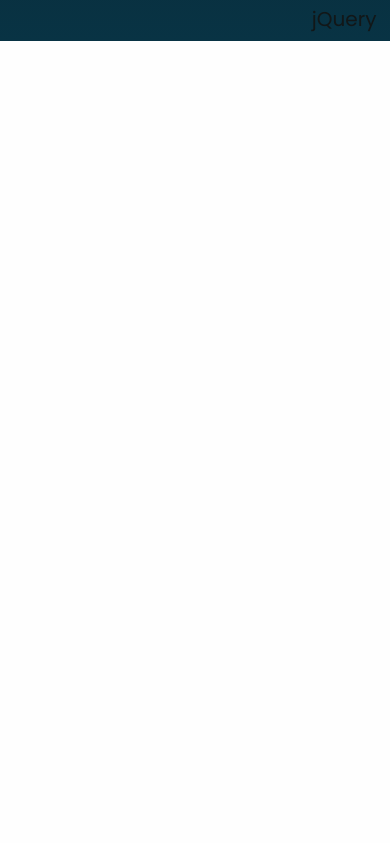
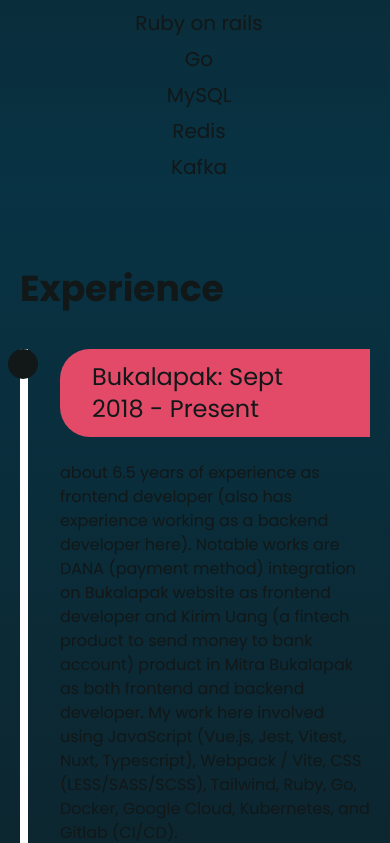
Before and after one commit to yudi-chang/portofolio-yudi-chang, a Next.js app: page / in a window 390 px wide. Shown: the part 2064-2907 px from the top of the page. Before the commit the page ends 2105 px from the top, so only its background shows below. Built offline with nearby package versions, Linux system fonts and the light colour scheme.

Commit message:
experience section

```diff
--- /dev/null
+++ b/app/components/Experience.module.scss
@@ -0,0 +1,26 @@
+.timelineBox {
+  @apply relative;
+
+  &::before {
+    @apply content-[''] absolute top-0 w-[30px] h-[30px] rounded-full;
+    background-color: var(--primary-color);
+    left: -20px;
+  }
+
+  &:nth-child(odd) {
+
+    &::before {
+      @apply left-auto;
+      right: -11px;
+    }
+  }
+
+  @media (max-width: 1024px) {
+
+    &:nth-child(odd) {
+      &::before {
+        left: -20px;
+      }
+    }
+  }
+}
--- /dev/null
+++ b/app/components/Experience.tsx
@@ -0,0 +1,63 @@
+import Container from "./Container";
+import useAnimateOnScroll, { applyAnimationClass } from "../hooks/useAnimateScroll";
+import styles from './Experience.module.scss';
+
+const Timeline = () => {
+  interface Event {
+    header: string;
+    color: string;
+    description: string;
+    logo?: string;
+  }
+
+  const events: Event[] = [
+    {
+      header: "Bukalapak: Sept 2018 - Present",
+      color: "bg-[#E24A68]",
+      description: "about 6.5 years of experience as frontend developer (also has experience working as a backend developer here). Notable works are DANA (payment method) integration on Bukalapak website as frontend developer and Kirim Uang (a fintech product to send money to bank account) product in Mitra Bukalapak as both frontend and backend developer. My work here involved using JavaScript (Vue.js, Jest, Vitest, Nuxt, Typescript), Webpack / Vite, CSS (LESS/SASS/SCSS), Tailwind, Ruby, Go, Docker, Google Cloud, Kubernetes, and Gitlab (CI/CD)."
+    },
+    {
+      header: "Xtremax: Feb 2016 - Sept 2018",
+      color: "bg-[#FBCA3E]",
+      description: "2.5 years of experience as frontend developer. Most of My work here involved using CSS (LESS/SASS), pug / jade, and JavaScript (Including jQuery). Notable works are Singapore Night Festival (2016 sites and 2017 sites and singapore singstat infographic site."
+    },
+    {
+      header: "Freelance: July 2015 - January 2016",
+      color: "bg-[#4CADAD]",
+      description: "6 months of work on pasarlaut.com website as frontend developer,freelanced and contributed a bit to backend development. My work here involved using CSS, JavaScript (including jQuery), Laravel and MySQL"
+    }
+  ]
+  return (
+    <>
+      <div className="border-l-8 border-[#fefefe] lg:w-1/2 lg:ml-auto">
+        {events.map((event, index) => (
+          <div className={`mb-10 pl-8 relative ${styles.timelineBox} ${index % 2 === 0 && 'lg:right-full lg:pl-0 lg:pr-[30px]' }`} key={index}>
+            <div className={`px-8 py-3 ${event.color}  ${index % 2 === 0 && 'lg:rounded-tr-[30px] lg:rounded-br-[30px] lg:rounded-none' } rounded-tl-[30px] rounded-bl-[30px] mb-6`}>
+              <h3>{event.header}</h3>
+            </div>
+            <div className="mt-4">{event.description}</div>
+          </div>
+        ))}
+      </div>
+    </>
+  )
+}
+
+
+const Experience = () => {
+  const sectionAnimationId = "experience-section";
+  const isSectionVisible = useAnimateOnScroll(sectionAnimationId);
+
+  return (
+    <section className="py-20 bg-gradient-to-b from-cyan-950 to-[#121718]" id={sectionAnimationId}>
+      <Container>
+        <h1 className={`${applyAnimationClass(isSectionVisible, 'animate__fadeInUp')} font-bold mb-10`}>Experience</h1>
+        <div className={applyAnimationClass(isSectionVisible, 'animate__fadeInUp')}>
+          <Timeline />
+        </div>
+      </Container>
+    </section>
+  )
+}
+
+export default Experience
--- a/app/components/Skills.tsx
+++ b/app/components/Skills.tsx
@@ -4,7 +4,7 @@
 
 const Illustration = () => {
   return (
-    <div className="w-[300px] h-[600px] relative">
+    <div className="hidden lg:block w-[300px] h-[600px] relative">
       <Parallax
         translateX={['-100px', '0px']}
         className="absolute z-10 top-[20%] left-0"
@@ -144,24 +144,24 @@
   return (
     <section className="bg-gradient-to-b from-[#121718] to-cyan-950" id={sectionAnimationId}>
       <Container>
-        <h1 className="text-center mb-20 font-bold">Skills</h1>
-        <div className="flex justify-between">
-          <div className={`${applyAnimationClass(isSectionVisible, 'animate__fadeInLeft')}`}>
+        <h1 className={`${applyAnimationClass(isSectionVisible, 'animate__fadeInUp')} text-center mb-10 md:mb-20 font-bold`}>Skills</h1>
+        <div className="flex-col flex sm:flex-row sm:justify-center gap-10 sm:gap-20 lg:justify-between">
+          <div className={`${applyAnimationClass(isSectionVisible, 'animate__fadeInLeft')} text-center order-2 lg:order-none lg:text-left`}>
             <h3 className="font-bold mb-5">
               <span className="text-secondary">[</span>
               Back_end
               <span className="text-secondary">]</span>
             </h3>
-            <SkillList skillList={backendSkills}/>
+            <SkillList skillList={backendSkills} flexJustify="justify-center lg:justify-start"/>
           </div>
           <Illustration />
-          <div className={`${applyAnimationClass(isSectionVisible, 'animate__fadeInRight')} text-right`}>
+          <div className={`${applyAnimationClass(isSectionVisible, 'animate__fadeInRight')} text-center order-1 lg:order-none lg:text-right`}>
             <h3 className="font-bold mb-5">
               <span className="text-secondary">&lt;</span>
               Front_end
               <span className="text-secondary">/&gt;</span>
             </h3>
-            <SkillList skillList={frontendSkills} flexJustify="justify-end"/>
+            <SkillList skillList={frontendSkills} flexJustify="justify-center lg:justify-end"/>
           </div>
         </div>
       </Container>
--- a/app/page.tsx
+++ b/app/page.tsx
@@ -1,4 +1,5 @@
 "use client";
+import Experience from "./components/Experience";
 import Introduction from "./components/Introduction";
 import Skills from "./components/Skills";
 
@@ -8,6 +9,7 @@
       <main>
         <Introduction />
         <Skills />
+        <Experience />
       </main>
     </div>
   );
```
